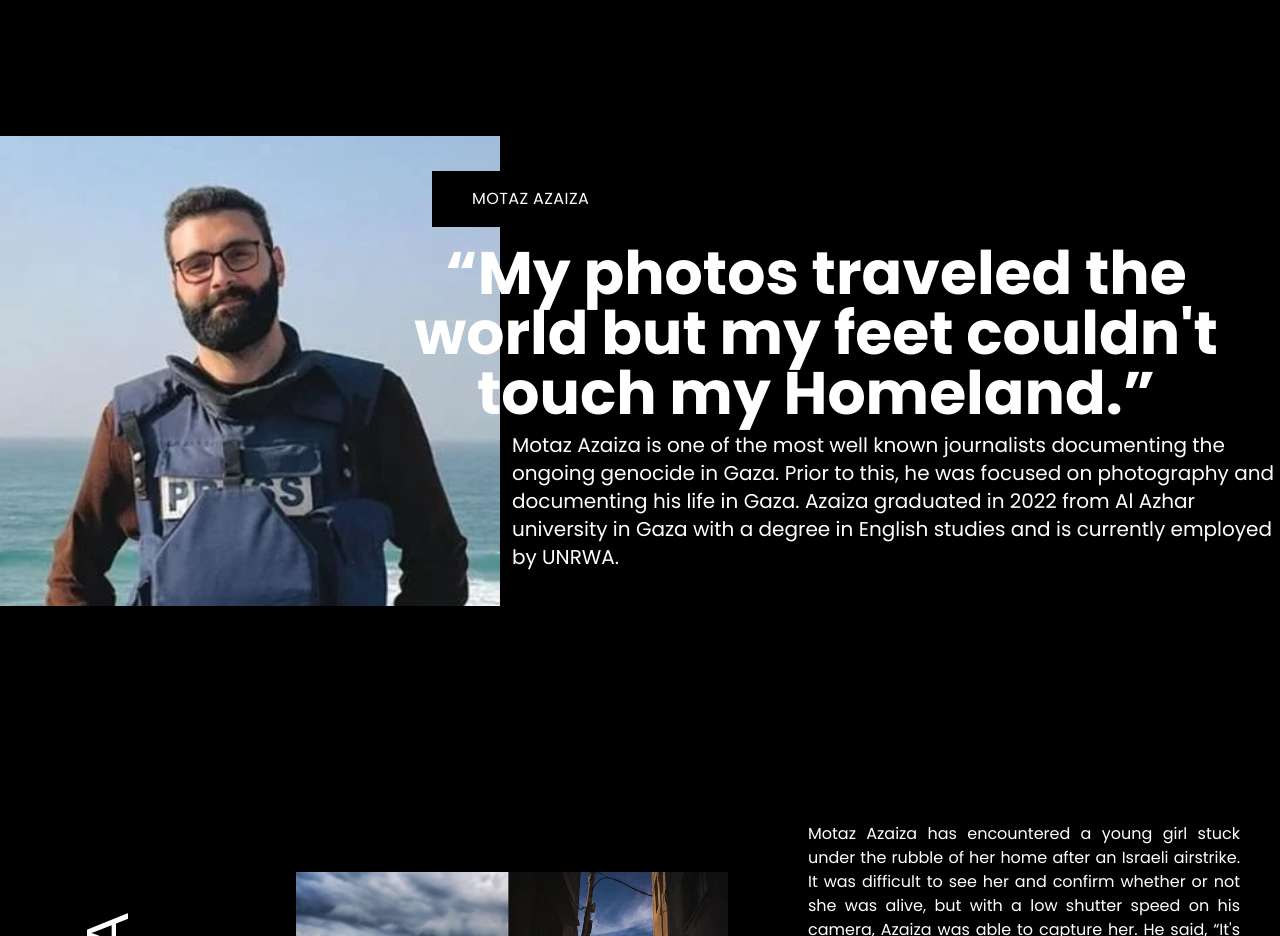
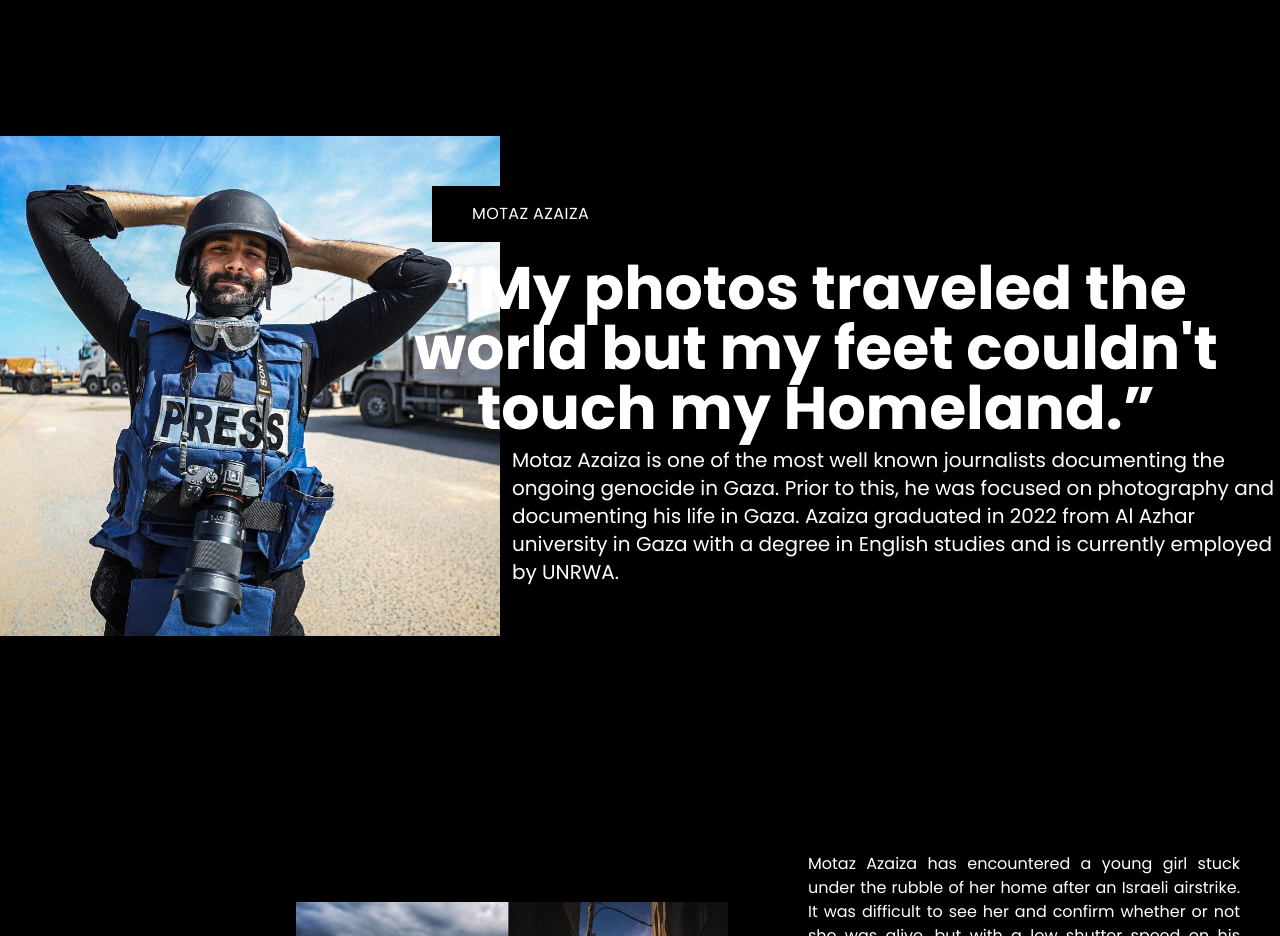
Before and after one commit to diyorbekibragimov/artproject, a Next.js app: page /gallery in a window 1280 px wide. Shown: the part 8340-9276 px from the top of the page. Built offline with nearby package versions, Linux system fonts and the light colour scheme; a web font is replaced by a local one.

Commit message:
motaz picture updated

```diff
--- a/app/gallery/galleries/fifth.tsx
+++ b/app/gallery/galleries/fifth.tsx
@@ -7,7 +7,7 @@ const Fifth = () => {
       <div className="flex-col relative md:flex-row flex w-full items-center">
         <div className="w-full md:w-2/5">
           <Image
-            src="/fifth-main.jpg"
+            src="/motaz.jpg"
             alt=""
             width="500"
             height="500"
```
Also changed, not shown: public/motaz.jpg (added).
